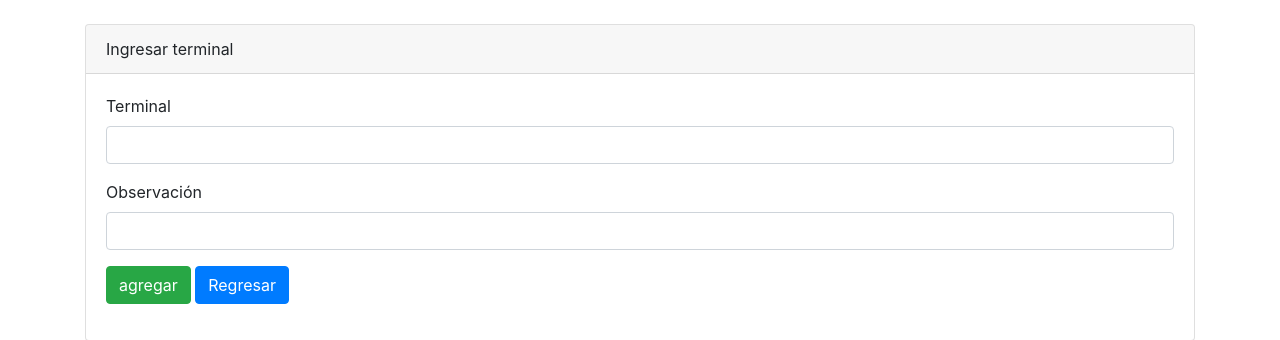
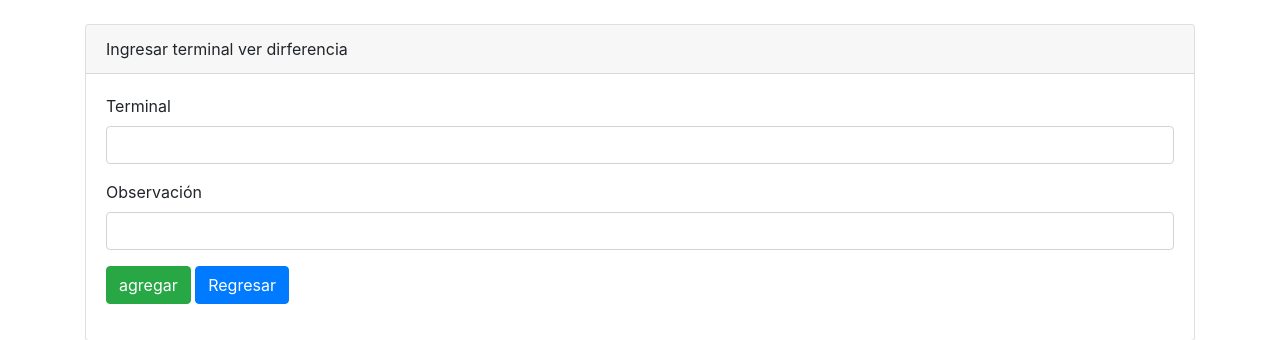
Before and after one commit to bossoar/ContactoValidacion, a Flask app: page /create in a window 1280 px wide. Shown: the part 43-383 px from the top of the page. Run offline with Flask 2, Linux system fonts and the light colour scheme; parts of the project's set-up code (start-up, migrations or seed data) failed here and were passed over; some libraries are stand-ins or nearby versions.

Commit message:
agrego titulo al create

```diff
--- a/templates/terminal/create.html
+++ b/templates/terminal/create.html
@@ -5,7 +5,7 @@
 
 <div class="card">
     <div class = "card-header" >
-        Ingresar terminal
+        Ingresar terminal ver dirferencia
     </div>
   <div class="card-body">
     <div <div class="form-group">
```
